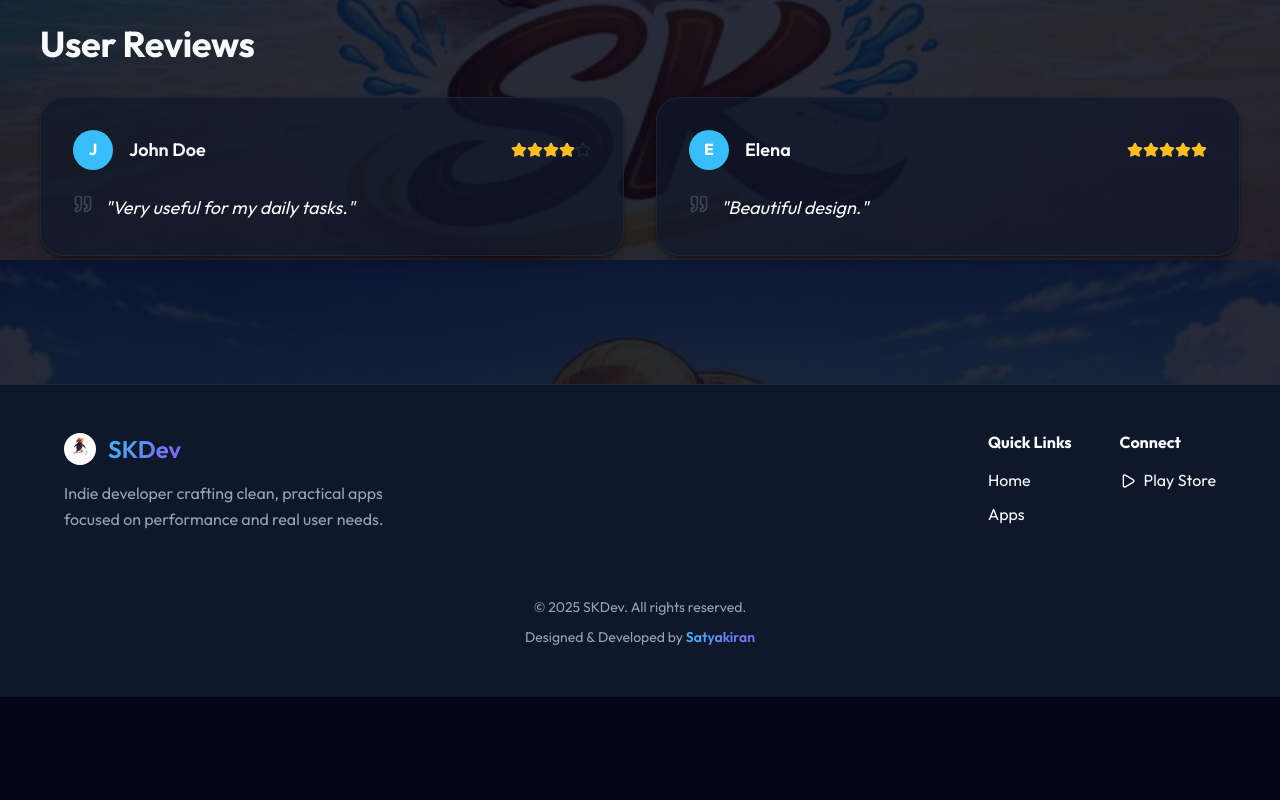
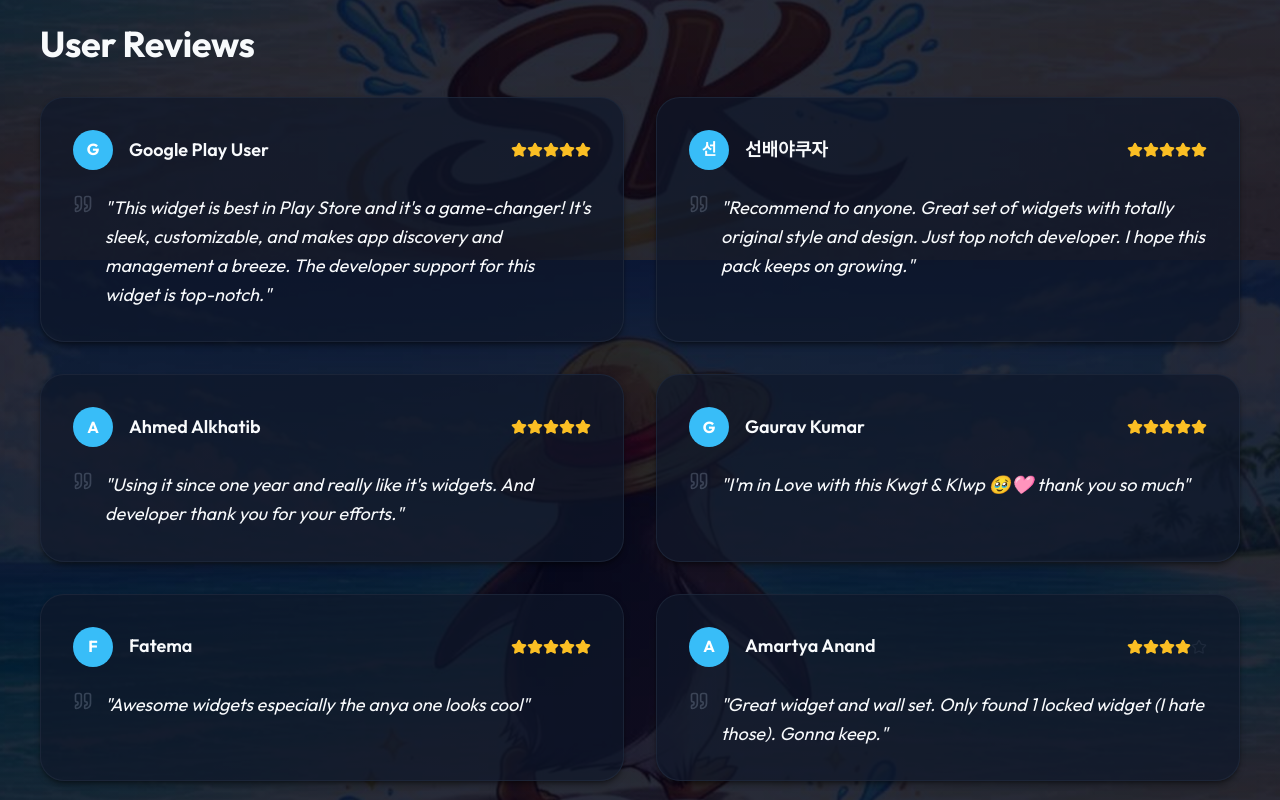
Before and after one commit to satyakiran29/skdev-web, a React (Vite) app: page /apps/aniset in a window 1280 px wide. Shown: the part 1340-2140 px from the top of the page. Before the commit the page ends 2037 px from the top, so only its background shows below. Built offline with nearby package versions, Linux system fonts and the light colour scheme.

Commit message:
Update appsData.js

```diff
--- a/src/data/appsData.js
+++ b/src/data/appsData.js
@@ -4,7 +4,7 @@
 
 // import anifyIcon from '../assets/anify_icon.png';
 import anisetIcon from '../assets/Aniset_logo.webp';
-import anisetImg from '../assets/Aniset_bg.webp';
+import anisetImg from '../assets/aniset_bg.webp';
 
 export const appsData = [
   // {
@@ -37,23 +37,14 @@ export const appsData = [
       telegramLink: 'https://t.me/skdev1'
     },
     reviews: [
-      { id: 1, user: "John Doe", rating: 4, comment: "Very useful for my daily tasks." },
-      { id: 2, user: "Elena", rating: 5, comment: "Beautiful design." }
-    ]
-  }, {
-    id: "aniset",
-    name: "Aniset",
-    // screenshot: anisetImg,
-    // screenshots: [anisetImg, anisetImg, anisetImg],
-    description: "An incredibly elegant tool set and routing app. Features privacy-focused tools without compromising design. Everything you need, right at your fingertips.",
-    shortDesc: "Elegant utility tools.",
-    icon: anisetIcon,
-    playStoreLink: "Coming Soon",
-    websiteLink: "coming soon",
-
-    reviews: [
-      { id: 1, user: "John Doe", rating: 4, comment: "Very useful for my daily tasks." },
-      { id: 2, user: "Elena", rating: 5, comment: "Beautiful design." }
+      { id: 1, user: "Google Play User", rating: 5, comment: "This widget is best in Play Store and it's a game-changer! It's sleek, customizable, and makes app discovery and management a breeze. The developer support for this widget is top-notch." },
+      { id: 2, user: "선배야쿠자", rating: 5, comment: "Recommend to anyone. Great set of widgets with totally original style and design. Just top notch developer. I hope this pack keeps on growing." },
+      { id: 3, user: "Ahmed Alkhatib", rating: 5, comment: "Using it since one year and really like it's widgets. And developer thank you for your efforts." },
+      { id: 4, user: "Gaurav Kumar", rating: 5, comment: "I'm in Love with this Kwgt & Klwp 🥹🩷 thank you so much" },
+      { id: 5, user: "Fatema", rating: 5, comment: "Awesome widgets especially the anya one looks cool" },
+      { id: 6, user: "Amartya Anand", rating: 4, comment: "Great widget and wall set. Only found 1 locked widget (I hate those). Gonna keep." },
+      { id: 7, user: "Nate Westby", rating: 5, comment: "Thanks You for making anime kwgt ❤️❤️❤️" },
+      { id: 8, user: "A Koushik", rating: 5, comment: "Good app. Nice dev." }
     ]
   }
 ];
```
